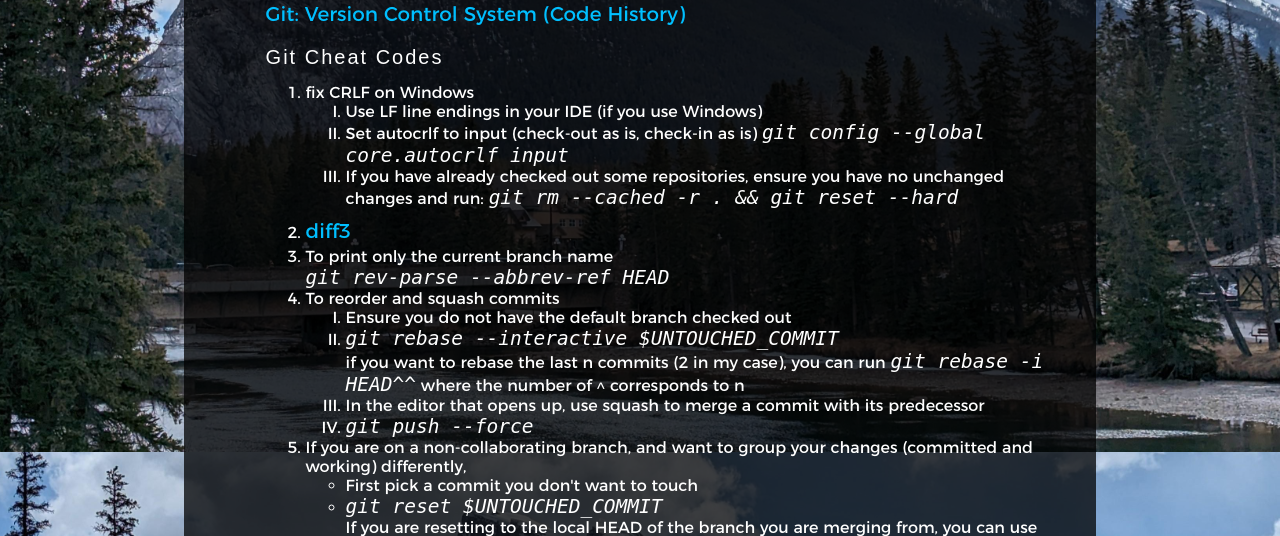
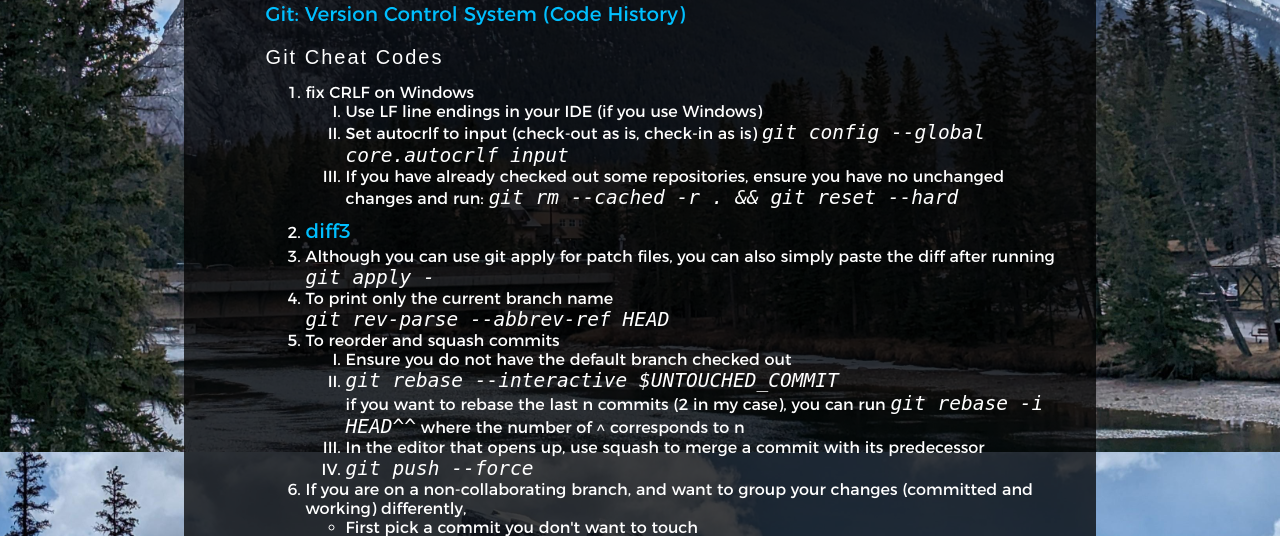
Before and after one commit to elibroftw/website, a Flask app: page /resources/ in a window 1280 px wide. Shown: the part 1148-1684 px from the top of the page. Run offline with Flask 3, Linux system fonts and the light colour scheme; parts of the project's set-up code (start-up, migrations or seed data) failed here and were passed over; some libraries are stand-ins or nearby versions.

Commit message:
Add git apply -

```diff
--- a/templates/resources.html
+++ b/templates/resources.html
@@ -84,6 +84,10 @@
         </li>
         <li>
             <a href="https://blog.nilbus.com/take-the-pain-out-of-git-conflict-resolution-use-diff3/" class="link">diff3</a>
+        </li>
+        <li>
+            Although you can use git apply for patch files, you can also simply paste the diff after running
+            <br><code>git apply -</code>
         </li>
         <li>
             To print only the current branch name
```
